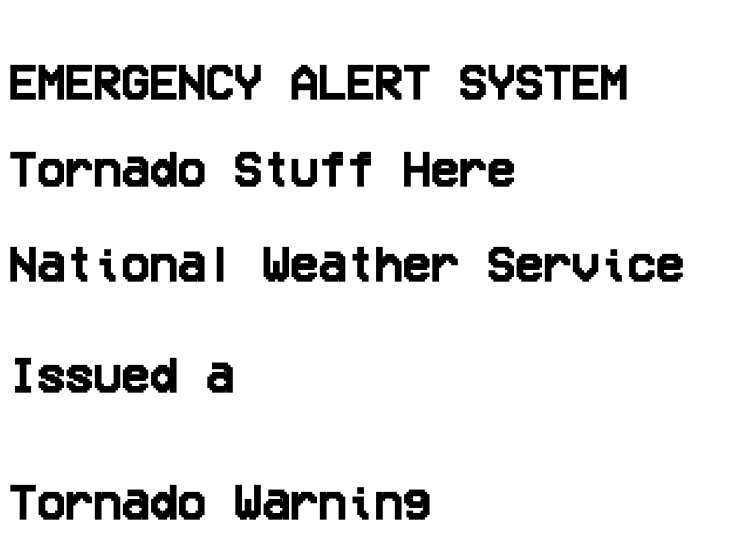
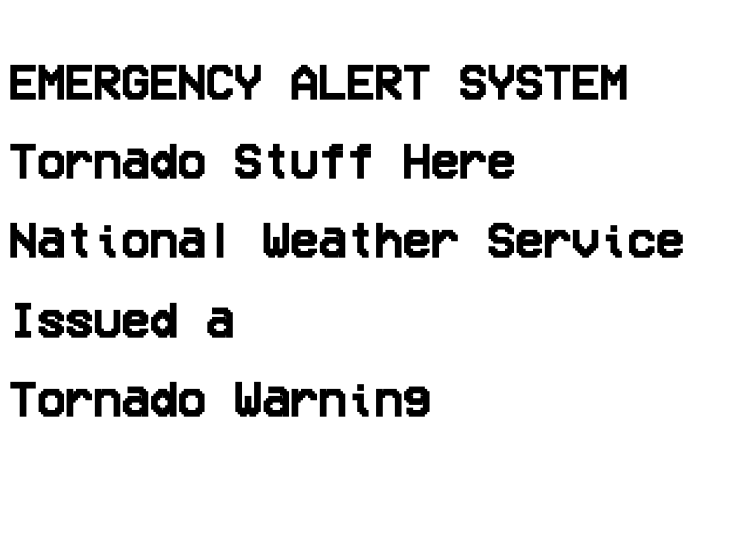
Before and after one commit to stevenbv/website, a plain HTML site: page index.html in a window 1280 px wide. Shown: the whole page, without its empty margins (0-736 px from the left). Drawn offline with Linux system fonts and the light colour scheme.

Commit message:
Update index.html

```diff
--- a/index.html
+++ b/index.html
@@ -32,9 +32,9 @@
  </head>
  <body>
  <h1>EMERGENCY ALERT SYSTEM</h1>
-  <h2>Tornado Stuff Here</h2>
-  <h3>National Weather Service</h3>
-  <h4>Issued a</h4>
-  <h5>Tornado Warning</h5>
+  <h1>Tornado Stuff Here</h1>
+  <h1>National Weather Service</h1>
+  <h1>Issued a</h1>
+  <h1>Tornado Warning</h1>
  </body>
 </html>
```
